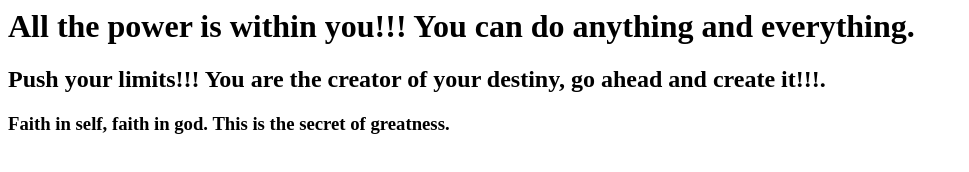
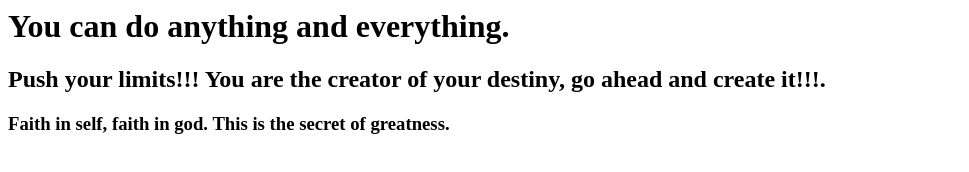
Before and after one commit to nnagwek/GitDemo, a plain HTML site: page index.html in a window 1280 px wide. Shown: the whole page, without its empty margins (0-969 px from the left). Drawn offline with Linux system fonts and the light colour scheme.

Commit message:
updated the quote 1 removed 2nd part of it

```diff
--- a/index.html
+++ b/index.html
@@ -1,6 +1,6 @@
 <html>
 	<body>
-	  <h1> All the power is within you!!! You can do anything and everything. </h1>
+	  <h1>You can do anything and everything. </h1>
 	  <h2> Push your limits!!!  You are the creator of  your destiny, go ahead and create it!!!.</h2>
 	  <h3> Faith in self, faith in god. This is the secret of greatness. </h3>
 	</body>
```
